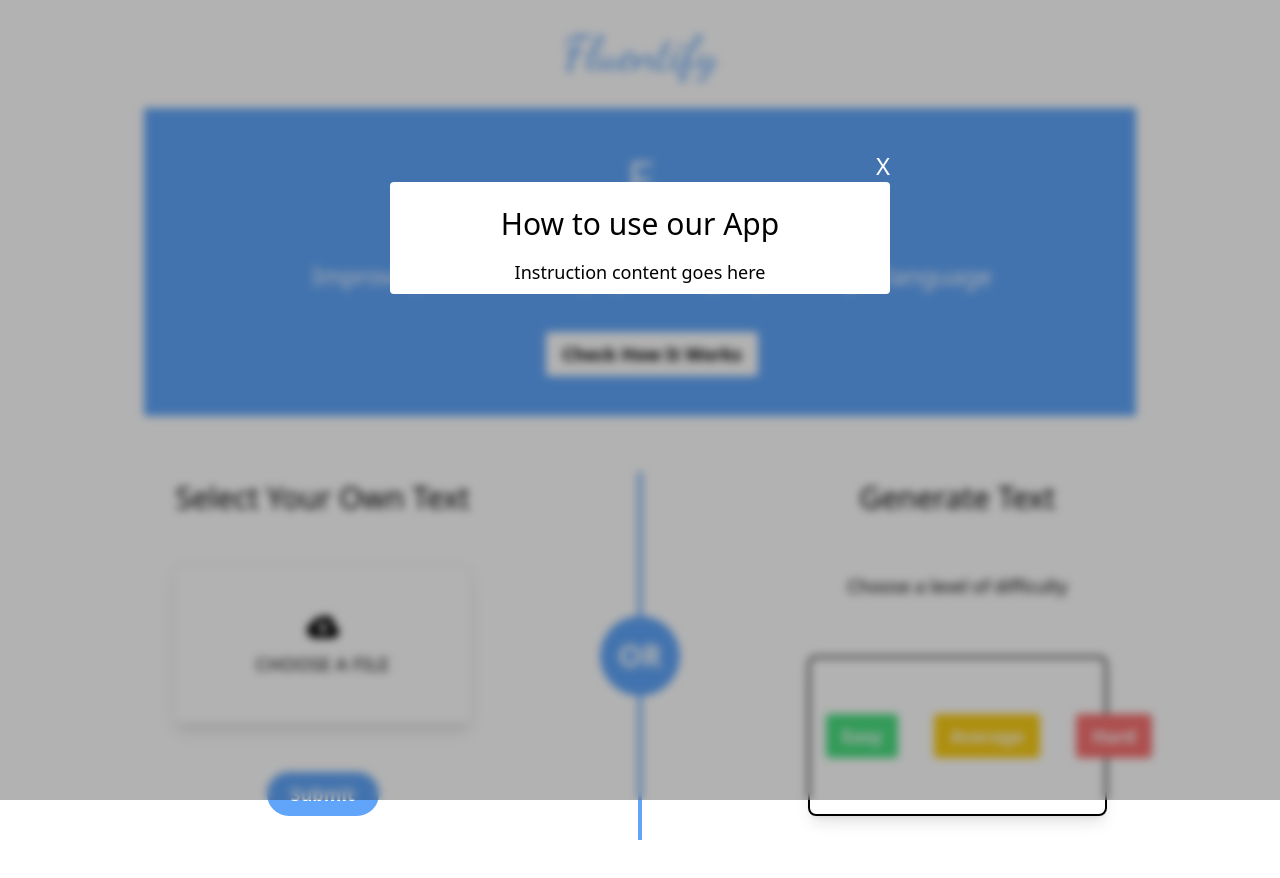
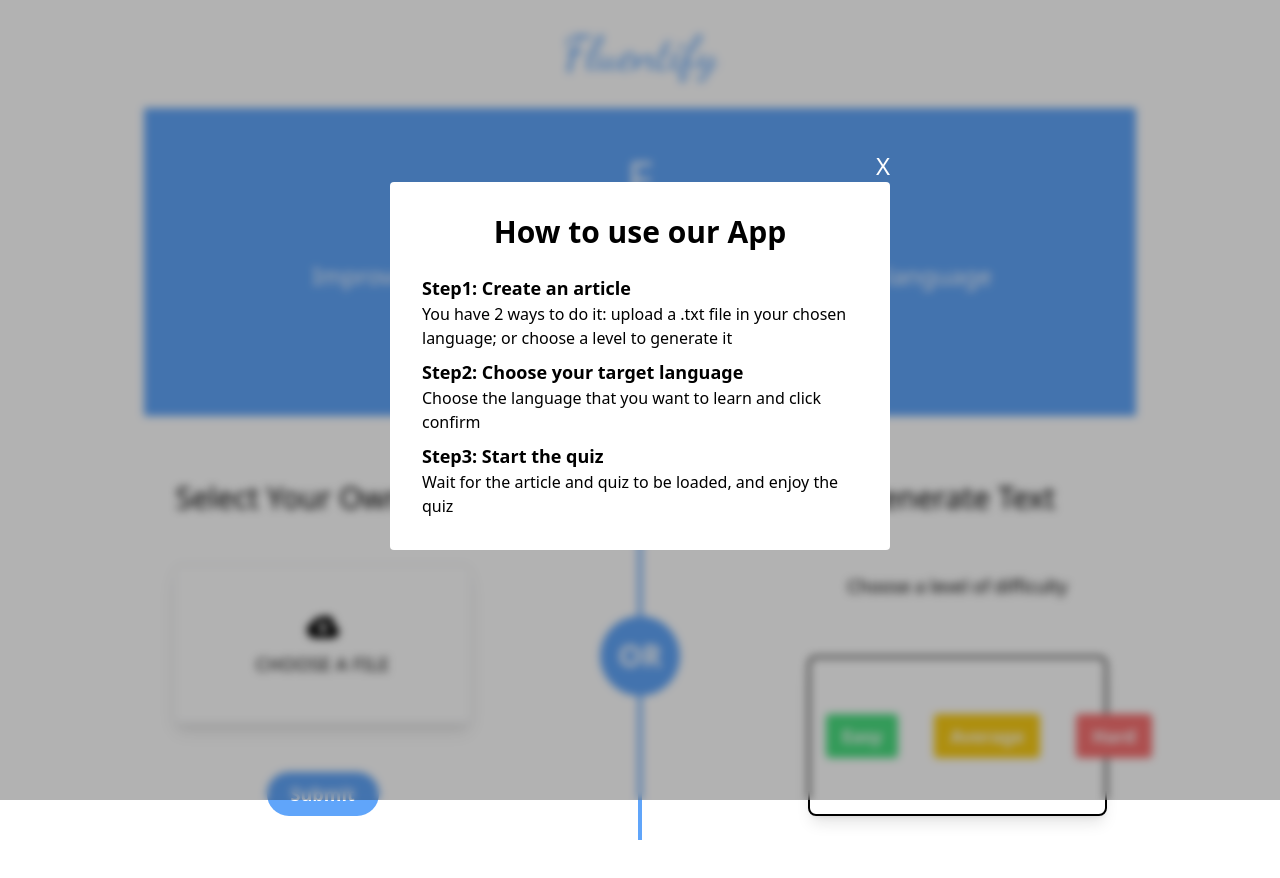
Before and after one commit to Zanzigzan/CPSC-2350-group-project, a React (Vite) app in the folder fluentify/: page / in a window 1280 px wide. Both pictures are taken after a click on the button "Check How It Works". Shown: the top 878 px of the page. Built offline with nearby package versions, Linux system fonts and the light colour scheme; no server answers.

Commit message:
created website instruction for the instruction modal #62

```diff
--- a/fluentify/src/components/InstructionModal.jsx
+++ b/fluentify/src/components/InstructionModal.jsx
@@ -11,9 +11,17 @@
         <div className='fixed inset-0 h-full w-full bg-black bg-opacity-30 backdrop-blur-sm flex justify-center items-center'>
             <div className='w-[500px] h-[500px] flex flex-col'>
                 <button className='place-self-end text-white text-2xl' onClick={handleClick}>X</button>
-                <div className=' bg-white rounded p-2 '>
-                    <div className='text-3xl my-4'>How to use our App</div>
-                    <div className='text-lg'>Instruction content goes here</div>
+                <div className=' bg-white rounded p-2'>
+                    <div className='text-3xl m-6 font-bold'>How to use our App</div>
+                    <div className='text-left m-6'>
+                        <div className='text-lg font-bold'>Step1: Create an article</div>
+                        <div className='text-md mb-2'>You have 2 ways to do it: upload a .txt file in your chosen language; or choose a level to generate it</div>
+                        <div className='text-lg font-bold'>Step2: Choose your target language</div>
+                        <div className='text-md mb-2'>Choose the language that you want to learn and click confirm</div>
+                        <div className='text-lg font-bold'>Step3: Start the quiz</div>
+                        <div className='text-md mb-2'>Wait for the article and quiz to be loaded, and enjoy the quiz</div>
+                    </div>
+
                 </div>
             </div>
         </div>
```
